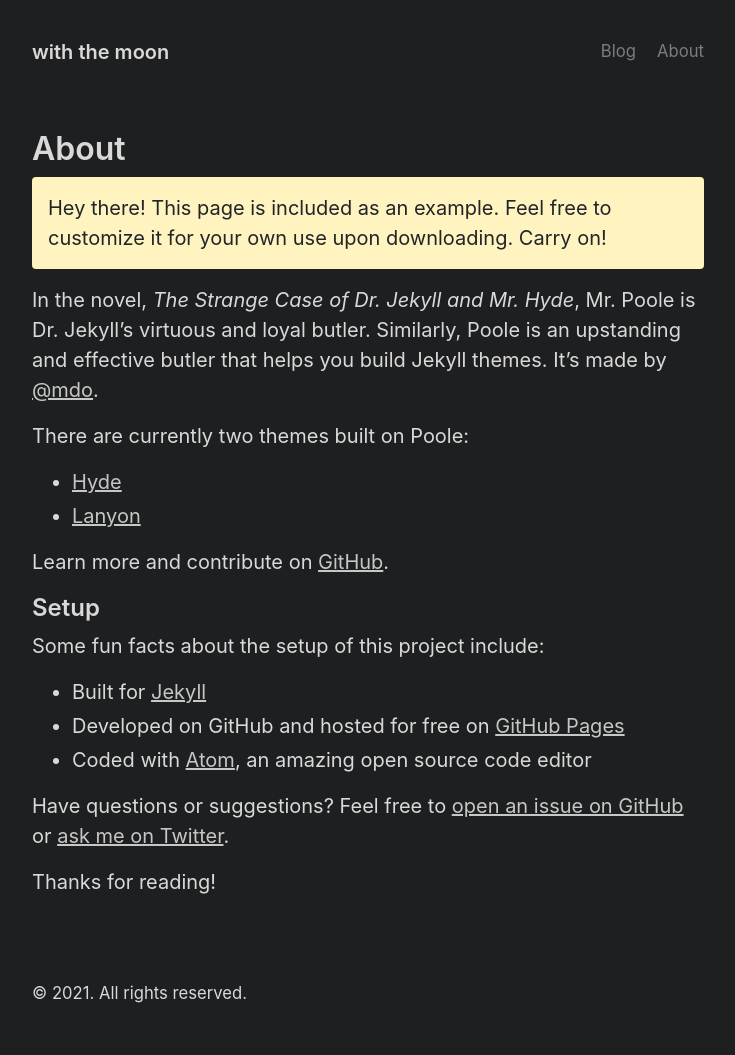
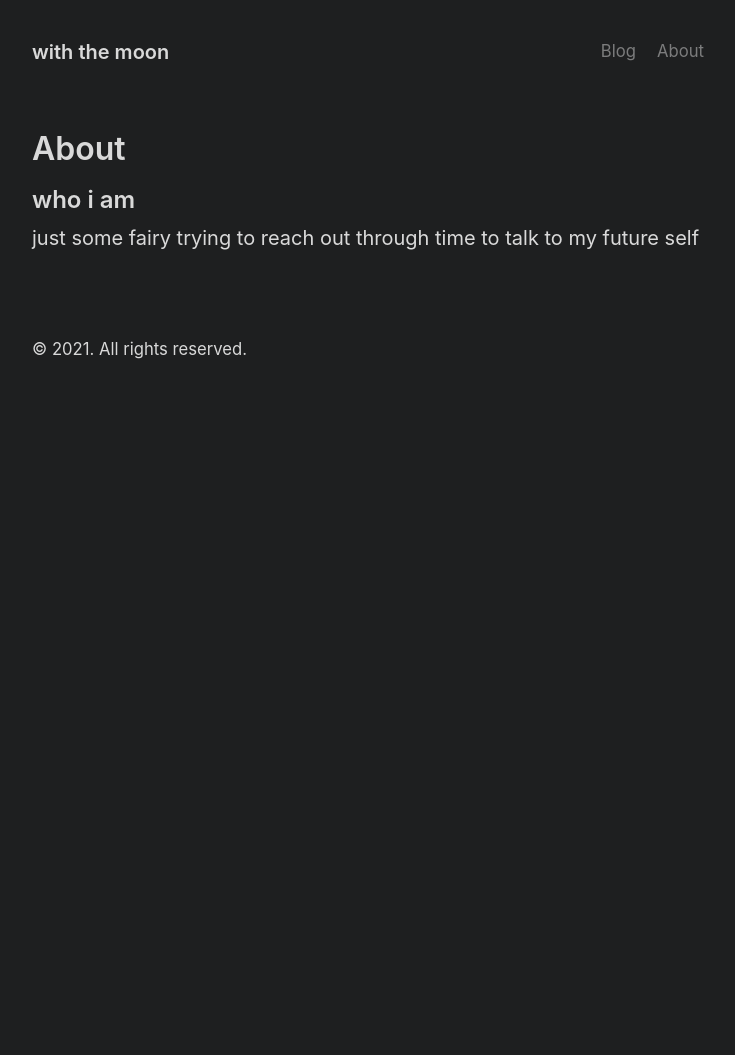
Before and after one commit to leggomygrego/leggomygrego.github.io, a Jekyll site: the page built from about.md, in a window 1280 px wide. Shown: the whole page, without its empty margins (272-1007 px from the left). Built offline with Jekyll 4.4.1, drawn with Linux system fonts in a browser that asks for light colours; after the commit the page ends 900 px from its top, so only the background shows below that.

Commit message:
update about

```diff
--- a/about.md
+++ b/about.md
@@ -3,27 +3,6 @@
 title: About
 ---
 
-<p class="message">
-  Hey there! This page is included as an example. Feel free to customize it for your own use upon downloading. Carry on!
-</p>
+## who i am
 
-In the novel, *The Strange Case of Dr. Jekyll and Mr. Hyde*, Mr. Poole is Dr. Jekyll's virtuous and loyal butler. Similarly, Poole is an upstanding and effective butler that helps you build Jekyll themes. It's made by [@mdo](https://twitter.com/mdo).
-
-There are currently two themes built on Poole:
-
-- [Hyde](https://hyde.getpoole.com)
-- [Lanyon](https://lanyon.getpoole.com)
-
-Learn more and contribute on [GitHub](https://github.com/poole).
-
-## Setup
-
-Some fun facts about the setup of this project include:
-
-- Built for [Jekyll](https://jekyllrb.com)
-- Developed on GitHub and hosted for free on [GitHub Pages](https://pages.github.com)
-- Coded with [Atom](https://atom.io), an amazing open source code editor
-
-Have questions or suggestions? Feel free to [open an issue on GitHub](https://github.com/poole/poole/issues/new) or [ask me on Twitter](https://twitter.com/mdo).
-
-Thanks for reading!
+just some fairy trying to reach out through time to talk to my future self
```
